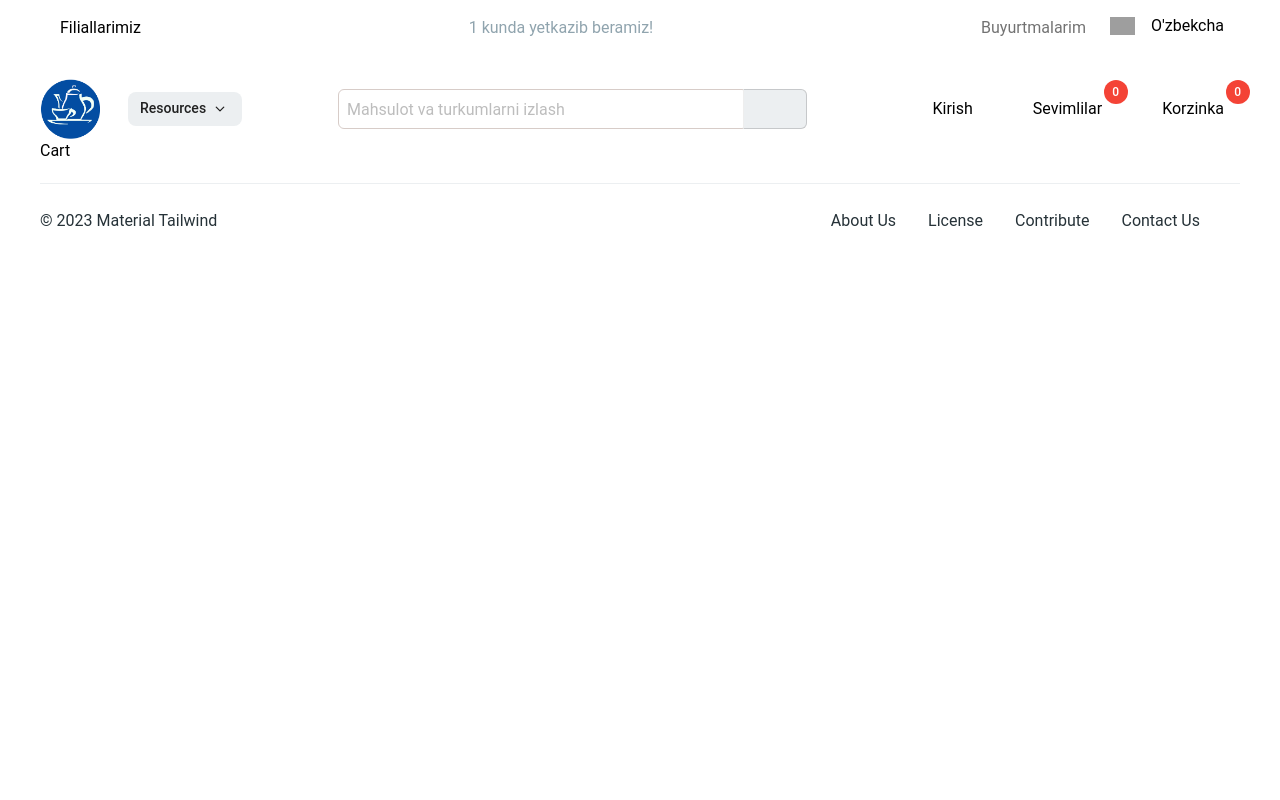
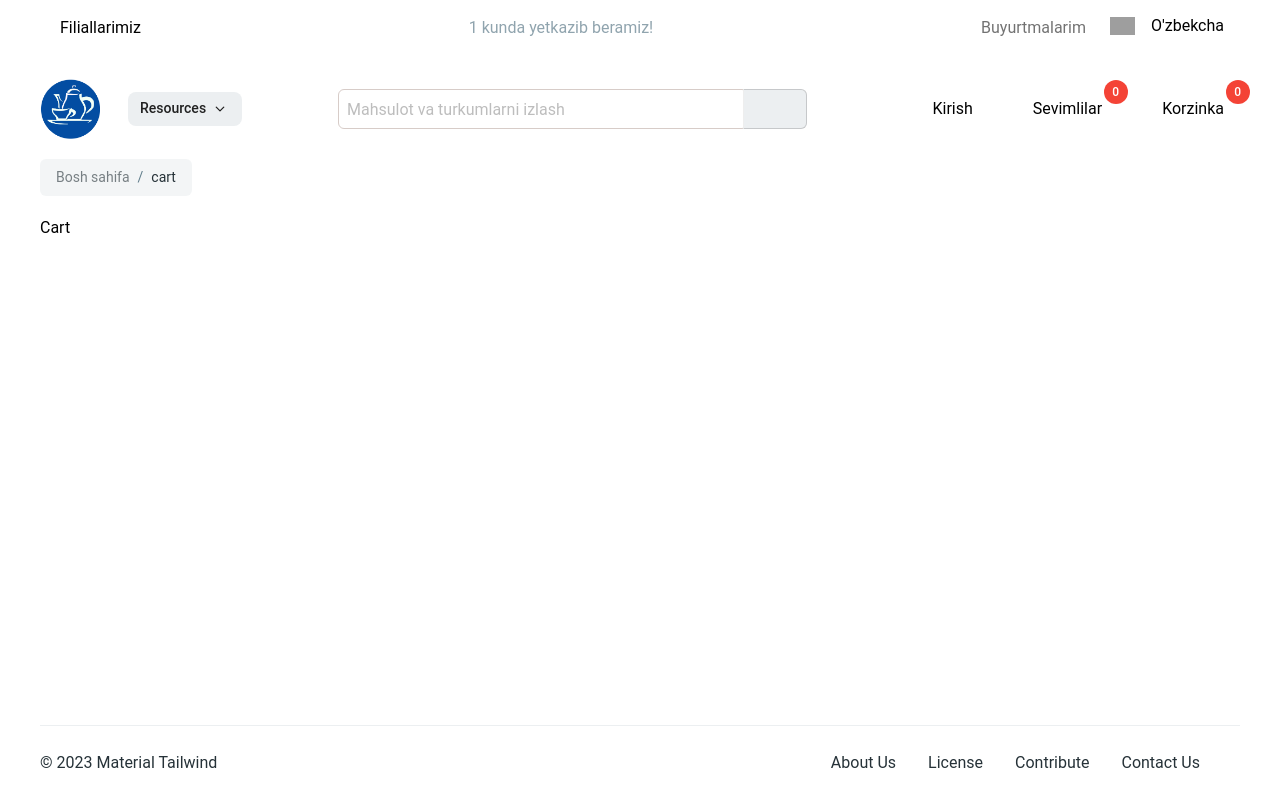
Before and after one commit to MIRPOSUDA/mir-posuda-frontend, a React (Vite) app: page /cart in a window 1280 px wide. Built offline with nearby package versions, Linux system fonts and the light colour scheme; grey boxes are pictures that could not be loaded; some icons are missing.

Commit message:
Add BreadCrumbs demo

```diff
--- a/src/App.jsx
+++ b/src/App.jsx
@@ -5,6 +5,7 @@ import Likes from "./pages/Likes";
 import Cart from "./pages/Cart";
 import Order from "./pages/Order";
 import Branches from "./pages/Branches";
+import Product from "./pages/Product";
 
 function App() {
   const routest = createBrowserRouter([
@@ -34,6 +35,10 @@ function App() {
       path: "/branches",
       element: <Branches />,
     },
+    {
+      path: "/product",
+      element: <Product />,
+    },
   ]);
 
   return <RouterProvider router={routest} />;
--- /dev/null
+++ b/src/components/BreadCrumbs.jsx
@@ -0,0 +1,26 @@
+import { Breadcrumbs } from "@material-tailwind/react";
+import { NavLink, useLocation } from "react-router-dom";
+
+function BreadCrumbs() {
+  const location = useLocation();
+
+  const currentLink = [];
+
+  const crumbs = location.pathname
+    .split("/")
+    .filter((crumb) => crumb != "")
+    .map((crumb) => {
+      currentLink.push(`/${crumb}`);
+      return (
+        <Breadcrumbs className="my-5" key={crumb}>
+          <NavLink className="opacity-60" to={"/"}>
+            Bosh sahifa
+          </NavLink>
+          <NavLink to={currentLink.join("")}>{crumb}</NavLink>
+        </Breadcrumbs>
+      );
+    });
+  return <div>{crumbs}</div>;
+}
+
+export default BreadCrumbs;
--- a/src/components/Home.jsx
+++ b/src/components/Home.jsx
@@ -9,11 +9,14 @@ function Home() {
   return (
     <>
       <CarouselDefault />
-      <NavLink to="/" className="flex items-center text-3xl font-bold m-3">
+      <NavLink
+        to="/"
+        className="mx-2 my-5 flex items-center text-3xl font-bold"
+      >
         Arzon Narxlar
         <NavArrowRight className="text-[18px]" />
       </NavLink>
-      <div className="grid grid-cols-3 gap-4">
+      <div className="grid grid-cols-3 gap-6">
         <ProductCards />
         <ProductCards />
         <ProductCards />
@@ -23,7 +26,7 @@ function Home() {
       </div>
       <div className="mt-5 flex items-center justify-center">
         <NavLink to="/" className="items-center">
-          <Button className="w-[500px]" variant="outlined">
+          <Button className="h-14 w-[700px] my-5 bg-blue-gray-100 text-[15px] text-black">
             Yana ko'rsatish
           </Button>
         </NavLink>
--- a/src/components/NavbarSimple.jsx
+++ b/src/components/NavbarSimple.jsx
@@ -25,6 +25,7 @@ import {
   TagIcon,
   UserGroupIcon,
 } from "@heroicons/react/24/solid";
+import BreadCrumbs from "./BreadCrumbs";
 const navListMenuItems = [
   {
     title: "Products",
@@ -414,12 +415,12 @@ function NavbarSimple() {
             {searchText.length > 0 && (
               <button
                 onClick={handleInputClear}
-                className="flex h-full w-full items-center justify-center"
+                className="flex h-full w-full items-center justify-center transition hover:bg-blue-gray-100 active:bg-blue-gray-200"
               >
                 <Xmark
                   width="22"
                   height="22"
-                  className="rounded-full border border-solid transition hover:bg-blue-gray-100 active:bg-blue-gray-200"
+                  className="rounded-full transition "
                 />
               </button>
             )}
@@ -486,6 +487,7 @@ function NavbarSimple() {
           </NavLink>
         </div>
       </div>
+      <BreadCrumbs />
     </header>
   );
 }
--- a/src/components/ProductCard.jsx
+++ b/src/components/ProductCard.jsx
@@ -9,10 +9,12 @@ import {
 } from "@material-tailwind/react";
 import { CartPlus, StarSolid } from "iconoir-react";
 import Yon from "../public/yon.jpg";
+import { NavLink } from "react-router-dom";
 
 function ProductCard() {
   return (
     <Card className="group w-full max-w-[26rem] shadow-lg">
+      <NavLink to={"/product"}>
         <CardHeader floated={false} color="blue-gray">
           <img
             className="transition-transform duration-500 group-hover:scale-105"
@@ -54,9 +56,11 @@ function ProductCard() {
             </Typography>
           </div>
           <Typography color="gray" className="!line-clamp-3">
-          Ёнгокни магзини бутун, юмалоглигича чакади. Дастаси силикон подушкали
+            Ёнгокни магзини бутун, юмалоглигича чакади. Дастаси силикон
+            подушкали
           </Typography>
         </CardBody>
+      </NavLink>
       <CardFooter className="flex pt-3">
         <Tooltip content="Savatga qo'shish uchun bosing">
           <span className="ml-auto cursor-pointer rounded-full border border-gray-900/5 bg-gray-900/5 p-3 text-gray-900 transition-colors hover:border-gray-900/10 hover:bg-gray-900/10 active:opacity-80">
--- a/src/index.css
+++ b/src/index.css
@@ -6,4 +6,22 @@
   .base-container {
     @apply mx-auto w-full max-w-[1240px] px-5;
   }
+  body {
+    display: flex;
+    flex-direction: column;
+    min-height: 100vh;
+    margin: 0;
+  }
+
+  main {
+    flex: 1;
+  }
+
+  footer {
+    flex-shrink: 0;
+  }
+
+  #root {
+    @apply flex h-full flex-col;
+  }
 }
--- a/src/layout/RootLayout.jsx
+++ b/src/layout/RootLayout.jsx
@@ -2,7 +2,7 @@ import React from "react";
 import { Outlet } from "react-router-dom";
 import NavbarSimple from "../components/NavbarSimple";
 import SimpleFooter from "../components/SimpleFooter";
-
+import BreadCrumbs from "../components/BreadCrumbs";
 function RootLayout() {
   return (
     <div className="base-container flex h-full flex-col">
--- /dev/null
+++ b/src/pages/Product.jsx
@@ -0,0 +1,81 @@
+import React from "react";
+import NavbarSimple from "../components/NavbarSimple";
+import SimpleFooter from "../components/SimpleFooter";
+import {
+  Tabs,
+  TabsHeader,
+  TabsBody,
+  Tab,
+  TabPanel,
+} from "@material-tailwind/react";
+
+function Product() {
+  const data = [
+    {
+      label: "HTML",
+      value: "html",
+      desc: `It really matters and then like it really doesn't matter.
+        What matters is the people who are sparked by it. And the people
+        who are like offended by it, it doesn't matter.`,
+    },
+    {
+      label: "React",
+      value: "react",
+      desc: `Because it's about motivating the doers. Because I'm here
+        to follow my dreams and inspire other people to follow their dreams, too.`,
+    },
+    {
+      label: "Vue",
+      value: "vue",
+      desc: `We're not always in the position that we want to be at.
+        We're constantly growing. We're constantly making mistakes. We're
+        constantly trying to express ourselves and actualize our dreams.`,
+    },
+    {
+      label: "Angular",
+      value: "angular",
+      desc: `Because it's about motivating the doers. Because I'm here
+        to follow my dreams and inspire other people to follow their dreams, too.`,
+    },
+    {
+      label: "Svelte",
+      value: "svelte",
+      desc: `We're not always in the position that we want to be at.
+        We're constantly growing. We're constantly making mistakes. We're
+        constantly trying to express ourselves and actualize our dreams.`,
+    },
+  ];
+  return (
+    <div className="base-container flex h-full flex-col">
+      <NavbarSimple />
+      <main>
+        <div>
+          <Tabs value="html" orientation="vertical" className="max-w-[40rem]">
+            <TabsHeader
+              className="bg-transparent"
+              indicatorProps={{
+                className: "bg-gray-900/10 shadow-none !text-gray-900",
+              }}
+            >
+              {data.map(({ label, value }) => (
+                <Tab key={value} value={value}>
+                  {label}
+                </Tab>
+              ))}
+            </TabsHeader>
+            <TabsBody>
+              {data.map(({ value, desc }) => (
+                <TabPanel key={value} value={value}>
+                  {desc}
+                </TabPanel>
+              ))}
+            </TabsBody>
+          </Tabs>
+        </div>
+      </main>
+      <SimpleFooter />
+    </div>
+  );
+}
+
+export default Product;
```
Lines whose indentation alone changed are shown as unchanged.
